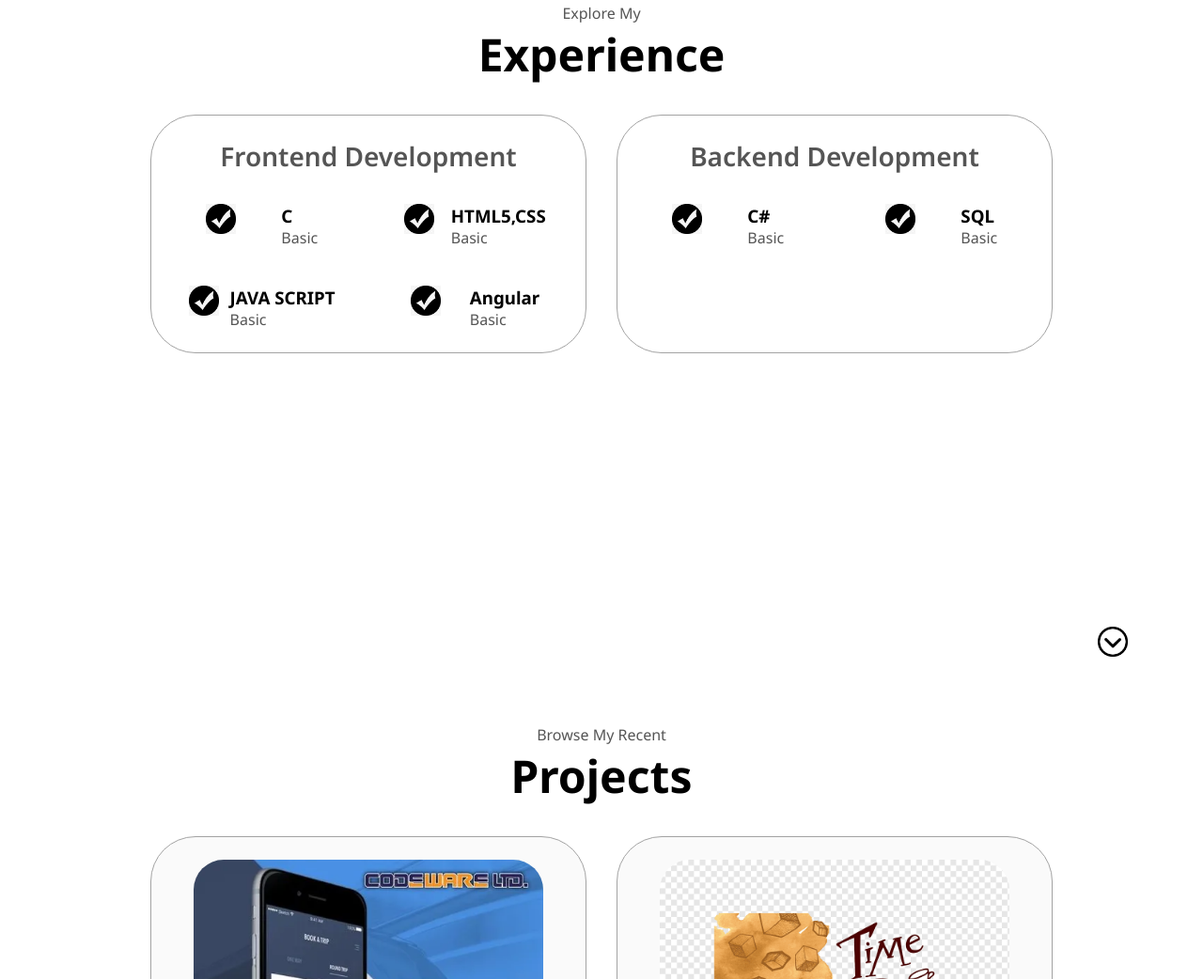
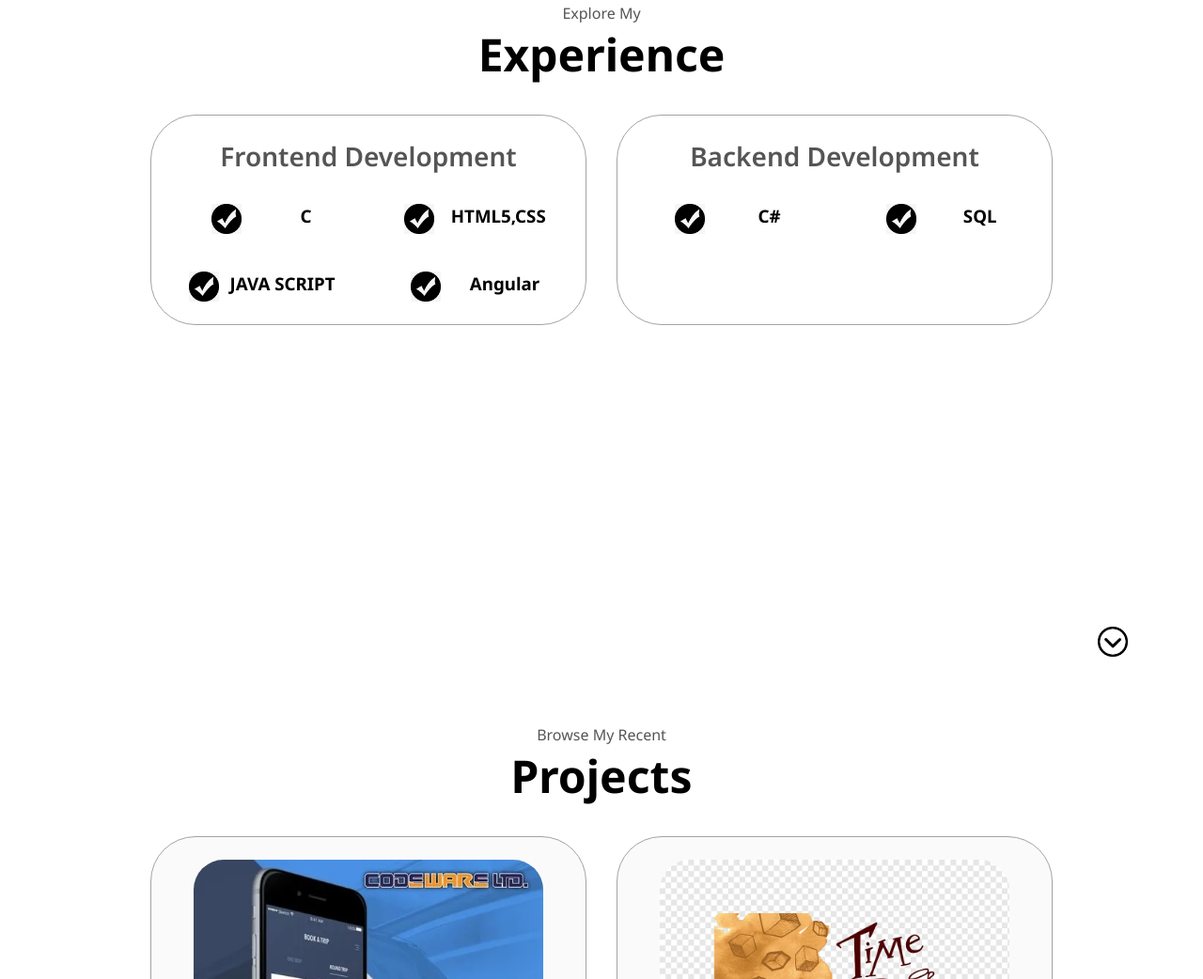
Before and after one commit to Sathish-2805/resumeweb, a plain HTML site: page myportfolio/index.html in a window 1280 px wide. Shown: the part 1693-2735 px from the top of the page at 94% size. Drawn offline with Linux system fonts and the light colour scheme.

Commit message:
Update index.html

```diff
--- a/myportfolio/index.html
+++ b/myportfolio/index.html
@@ -115,7 +115,6 @@
                              />
                              <div>
                                 <h3>C</h3>
-                                <p>Basic</p>
                              </div>
                         </article>
                         <article>
@@ -125,7 +124,6 @@
                              />
                              <div>
                                 <h3>HTML5,CSS</h3>
-                                <p>Basic</p>
                              </div>
                         </article>
                         <article>
@@ -135,7 +133,6 @@
                              />
                              <div>
                                 <h3>JAVA SCRIPT</h3>
-                                <p>Basic</p>
                              </div>
                         </article>
                         <article>
@@ -145,7 +142,6 @@
                              />
                              <div>
                                 <h3>Angular</h3>
-                                <p>Basic</p>
                              </div>
                         </article>
                     </div>
@@ -160,7 +156,6 @@
                              />
                              <div>
                                 <h3>C#</h3>
-                                <p>Basic</p>
                              </div>
                         </article>
                         <article>
@@ -170,7 +165,6 @@
                              />
                              <div>
                                 <h3>SQL</h3>
-                                <p>Basic</p>
                              </div>
                         </article>
                     </div>
```
